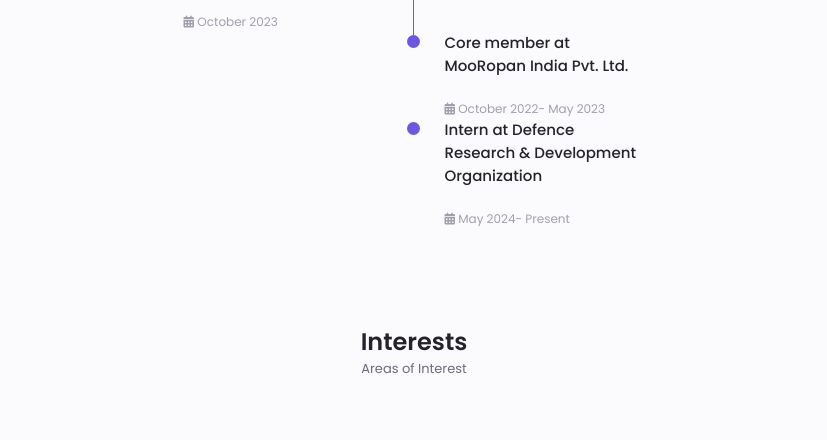
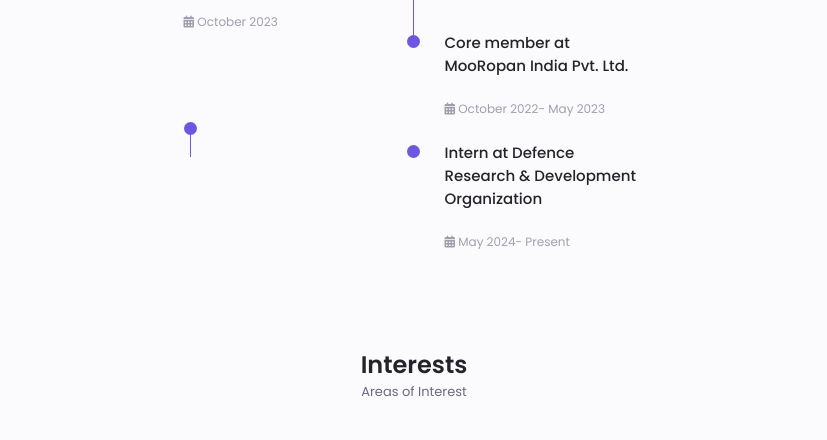
Before and after one commit to vishw2703/Vishw-s_portfoilo, a plain HTML site: page index.html in a window 1280 px wide. Shown: the part 2192-2632 px from the top of the page, without its empty margins (226-1053 px from the left). Drawn offline with Linux system fonts and the light colour scheme.

Commit message:
achievement_updatess

```diff
--- a/index.html
+++ b/index.html
@@ -274,10 +274,14 @@
                     October 2022- May 2023
                   </div>
                 </div>
+                <div>
+                  <span class="qualification-round"></span>
+                  <span class="qualification-line"></span>
+                </div>
               </div>
             </div>
 
-              <!-- qualifi 4 -->
+              <!-- qualifi 5 -->
 
               <div class="qualification-data">
                 <div></div>
```
